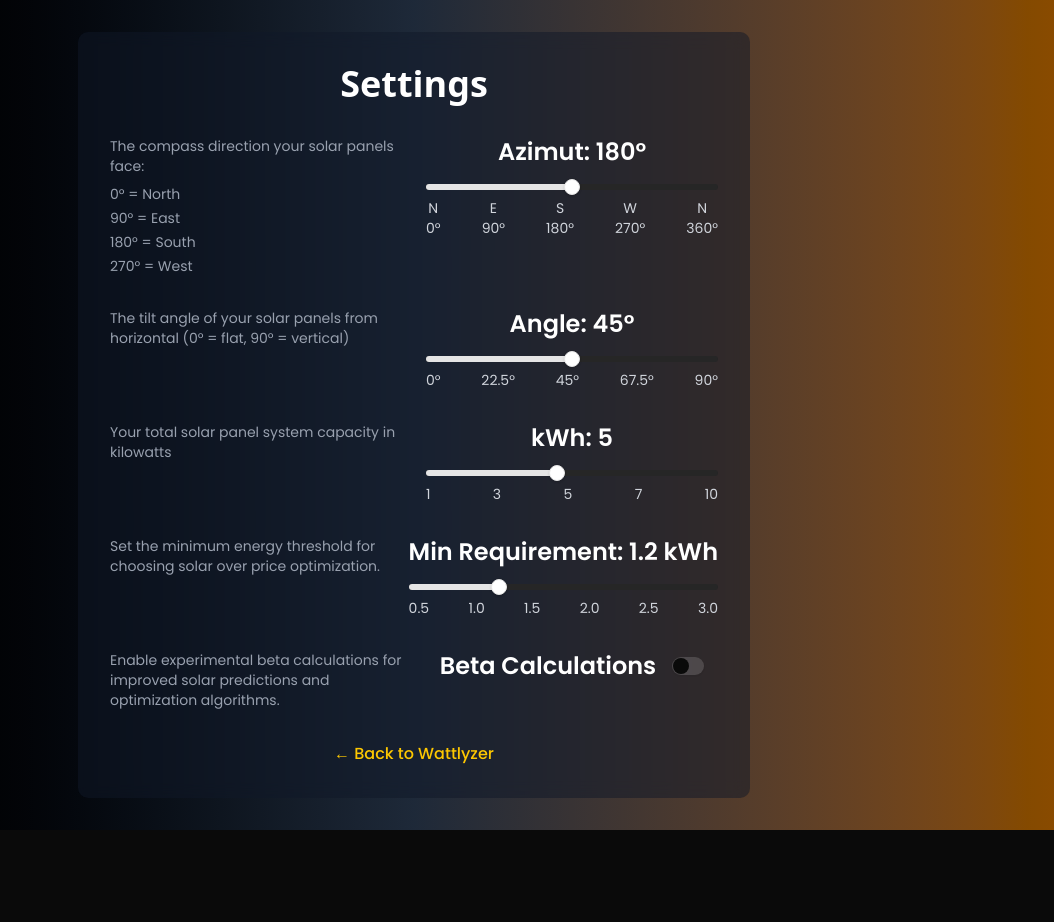
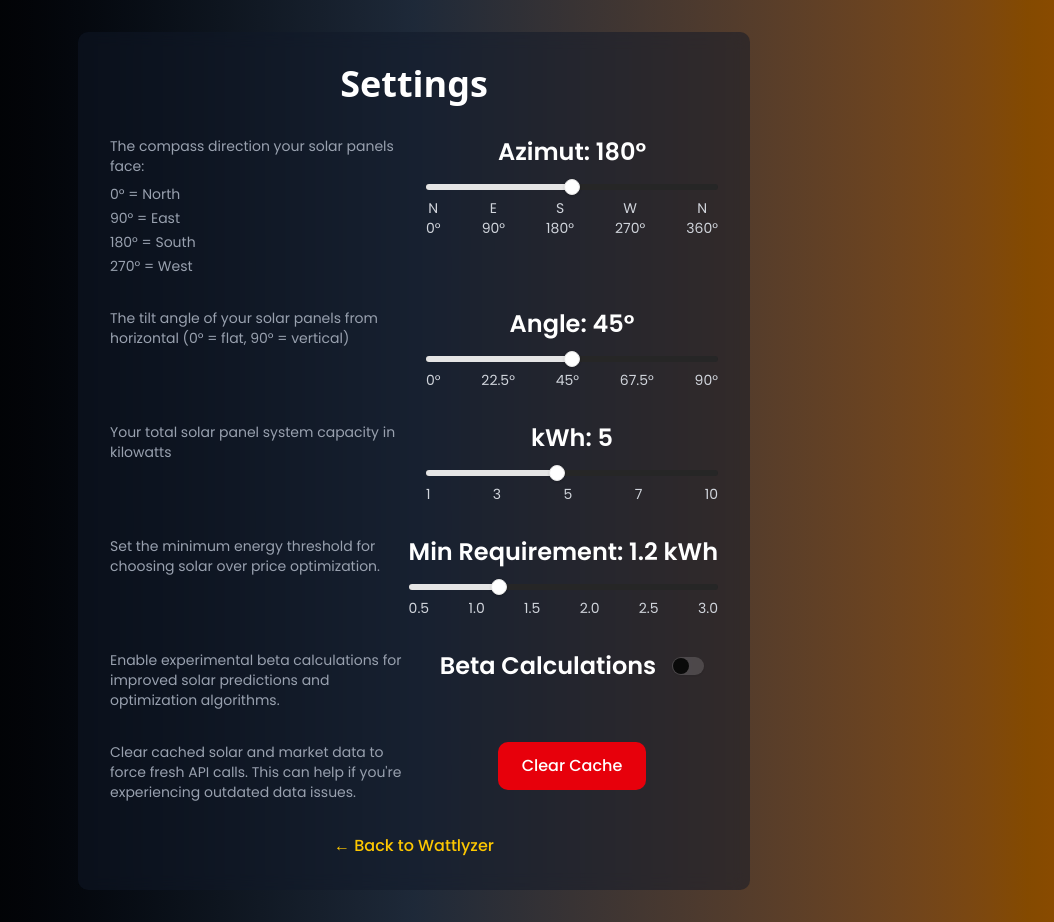
Before and after one commit to F1nal04/wattlyzer, a Next.js app: page /settings in a window 1280 px wide. Shown: the whole page, without its empty margins (226-1280 px from the left). Before the commit the page ends 830 px from the top, so only its background shows below. Built offline with nearby package versions, Linux system fonts and the light colour scheme.

Commit message:
feat: add cache clearing functionality to settings page

```diff
--- a/src/app/settings/page.tsx
+++ b/src/app/settings/page.tsx
@@ -4,9 +4,19 @@ import Link from "next/link";
 import { Slider } from "@/components/ui/slider";
 import { Switch } from "@/components/ui/switch";
 import { useSettings } from "@/lib/settings-context";
+import { clearCache } from "@/lib/cache";
+import { useState } from "react";
 
 export default function Settings() {
   const { settings, updateSettings } = useSettings();
+  const [cacheCleared, setCacheCleared] = useState(false);
+
+  const handleClearCache = () => {
+    clearCache();
+    setCacheCleared(true);
+    // Reset the message after 3 seconds
+    setTimeout(() => setCacheCleared(false), 3000);
+  };
 
   return (
     <div className="min-h-screen bg-gradient-to-r from-black via-gray-800 to-yellow-800 flex flex-col items-center justify-center px-4 py-8">
@@ -203,6 +213,33 @@ export default function Settings() {
               </div>
             </div>
           </section>
+
+          {/* Cache Clear Button */}
+          <section>
+            <div className="flex flex-col md:flex-row md:items-start gap-6">
+              <div className="md:flex-1 text-sm text-gray-400">
+                <p>
+                  Clear cached solar and market data to force fresh API calls.
+                  This can help if you&apos;re experiencing outdated data
+                  issues.
+                </p>
+              </div>
+              <div className="md:flex-1 flex flex-col items-center justify-center gap-4">
+                <button
+                  onClick={handleClearCache}
+                  className="px-6 py-3 bg-red-600 hover:bg-red-700 text-white font-medium rounded-lg transition-colors disabled:opacity-50"
+                  disabled={cacheCleared}
+                >
+                  {cacheCleared ? "Cache Cleared!" : "Clear Cache"}
+                </button>
+                {cacheCleared && (
+                  <p className="text-green-400 text-sm">
+                    ✓ Cache cleared successfully
+                  </p>
+                )}
+              </div>
+            </div>
+          </section>
         </div>
 
         <div className="mt-8 text-center">
--- a/src/lib/cache.ts
+++ b/src/lib/cache.ts
@@ -6,8 +6,8 @@ type CachedData<T> = {
 };
 
 const CACHE_DURATION_MS = 1 * 60 * 60 * 1000; // 1 hour
-export const SOLAR_CACHE_KEY = 'wattlyzer_solar_cache';
-export const MARKET_CACHE_KEY = 'wattlyzer_market_cache';
+export const SOLAR_CACHE_KEY = "wattlyzer_solar_cache";
+export const MARKET_CACHE_KEY = "wattlyzer_market_cache";
 
 // Helper function to round coordinates for consistent cache keys
 export const roundCoordinate = (coord: number) => Math.round(coord * 100) / 100; // Round to 2 decimal places (~1km precision)
@@ -38,15 +38,28 @@ export function getCachedData<T>(cacheKey: string, dataKey: string): T | null {
   }
 }
 
-export function setCachedData<T>(cacheKey: string, dataKey: string, data: T): void {
+export function setCachedData<T>(
+  cacheKey: string,
+  dataKey: string,
+  data: T
+): void {
   try {
     const cacheData: CachedData<T> = {
       data,
       timestamp: Date.now(),
-      key: dataKey
+      key: dataKey,
     };
     localStorage.setItem(cacheKey, JSON.stringify(cacheData));
   } catch {
     // Ignore localStorage errors
   }
 }
+
+export function clearCache(): void {
+  try {
+    localStorage.removeItem(SOLAR_CACHE_KEY);
+    localStorage.removeItem(MARKET_CACHE_KEY);
+  } catch {
+    // Ignore localStorage errors
+  }
+}
```
